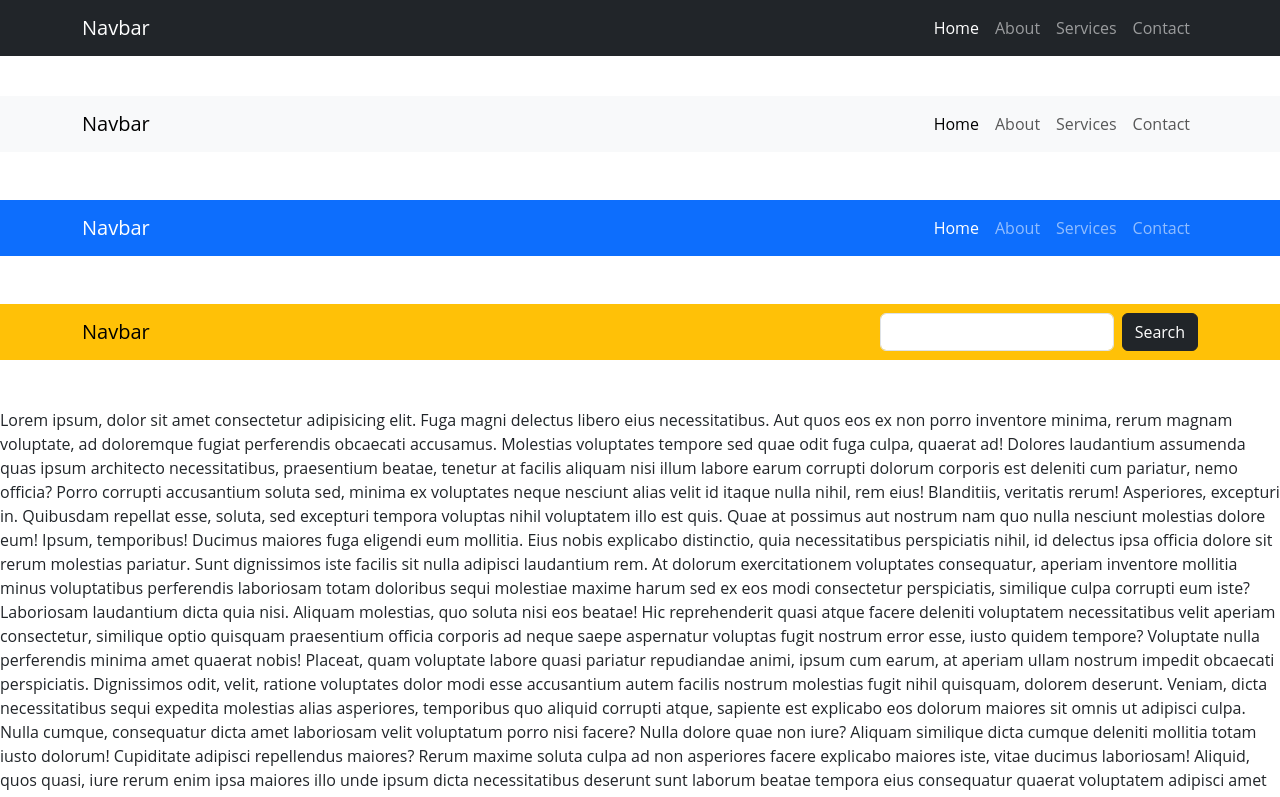
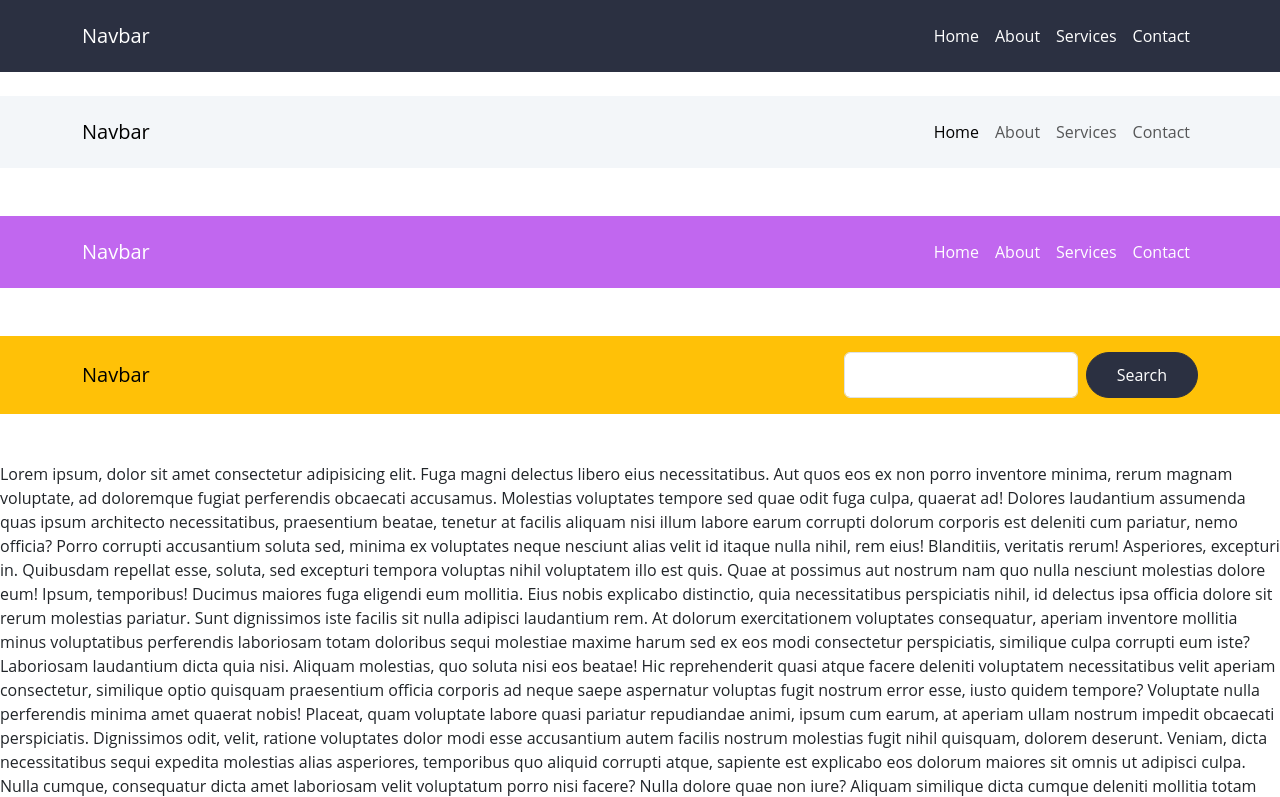
Before and after one commit to shashankdkte/boostrap-projects, a plain HTML site: page basics/09-navbar.html in a window 1280 px wide. Shown: the top 797 px of the page. Drawn offline with nearby package versions, Linux system fonts and the light colour scheme; files that its build step writes are made by us from their sources.

Commit message:
Adding Navbar and Butttons

```diff
--- a/EbookWebsite/scss/bootstrap.scss
+++ b/EbookWebsite/scss/bootstrap.scss
@@ -1,4 +1,35 @@
 // Font
 $font-family-sans-serif: 'Open Sans', sans-serif;
 
+
+// Colors
+$primary: #c167ef;
+$secondary:#10bcee;
+$dark:#2b3041;
+$light:#f3f6f9;
+
+
+
+// Navbar
+$navbar-padding-y:1rem;
+$navbar-dark-color:#fff;
+$navbar-dark-hover-color: $secondary;
+
+
+//Buttons
+$button-radius: 50px;
+$button-padding-x:30px;
+$button-padding-y:10px;
+
+$btn-border-radius: $button-radius;
+$btn-border-radius-sm: $button-radius;
+$btn-border-radius-lg: $button-radius;
+$btn-padding-x: $button-padding-x;
+$btn-padding-x-sm: $button-padding-x;
+$btn-padding-x-lg: $button-padding-x;
+$btn-padding-y: $button-padding-y;
+$btn-padding-y-sm: $button-padding-y;
+$btn-padding-y-lg: $button-padding-y;
+$navbar-toggler-border-radius: 5px;
+
 @import '../node_modules/bootstrap/scss/bootstrap';
--- a/EbookWebsite/scss/styles.scss
+++ b/EbookWebsite/scss/styles.scss
@@ -0,0 +1,3 @@
+.navbar .btn-outline-light:hover {
+  color: var(--bs-dark);
+}
```
Also changed, not shown: EbookWebsite/index.html (+27 -2 lines).
